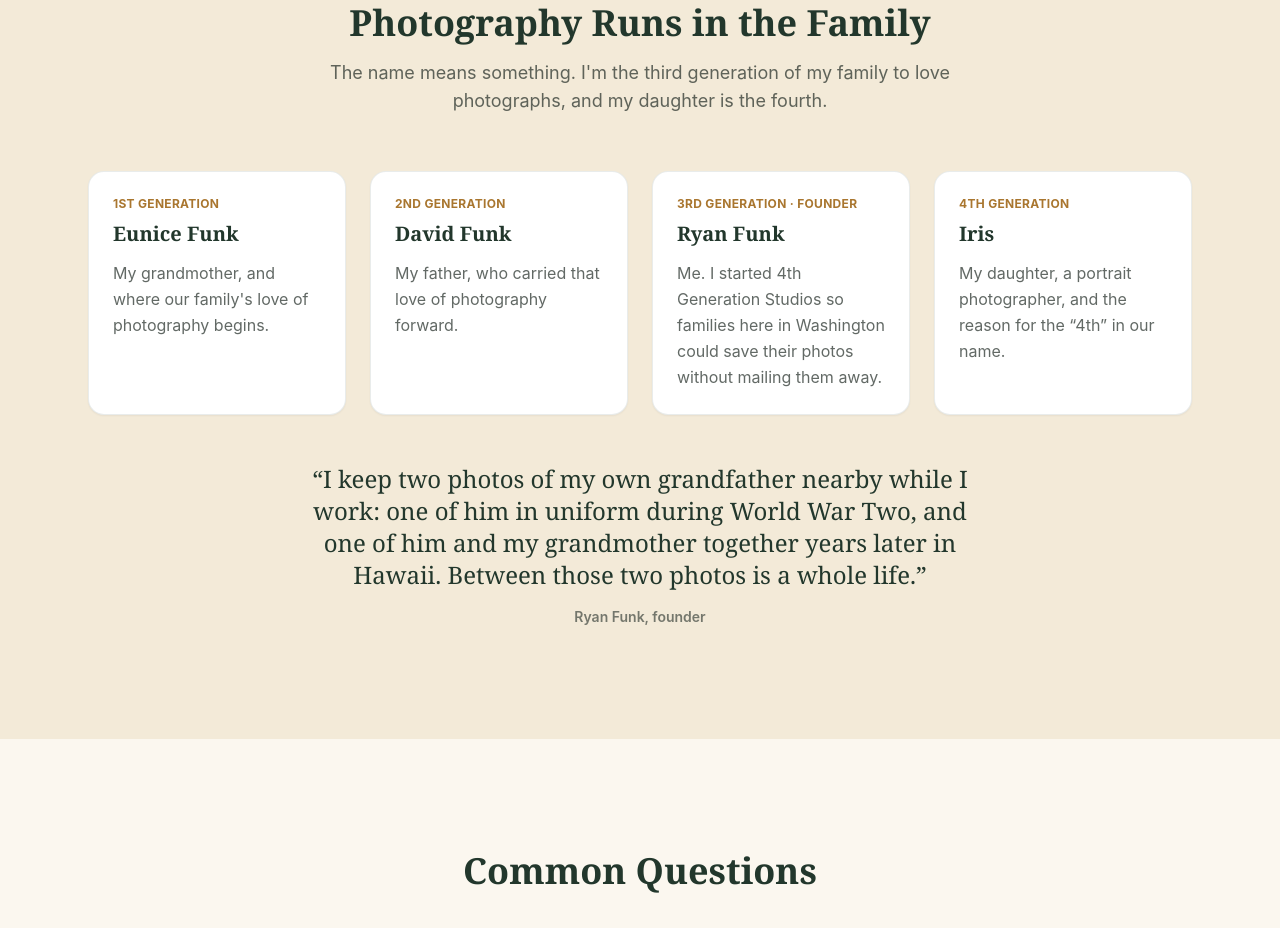
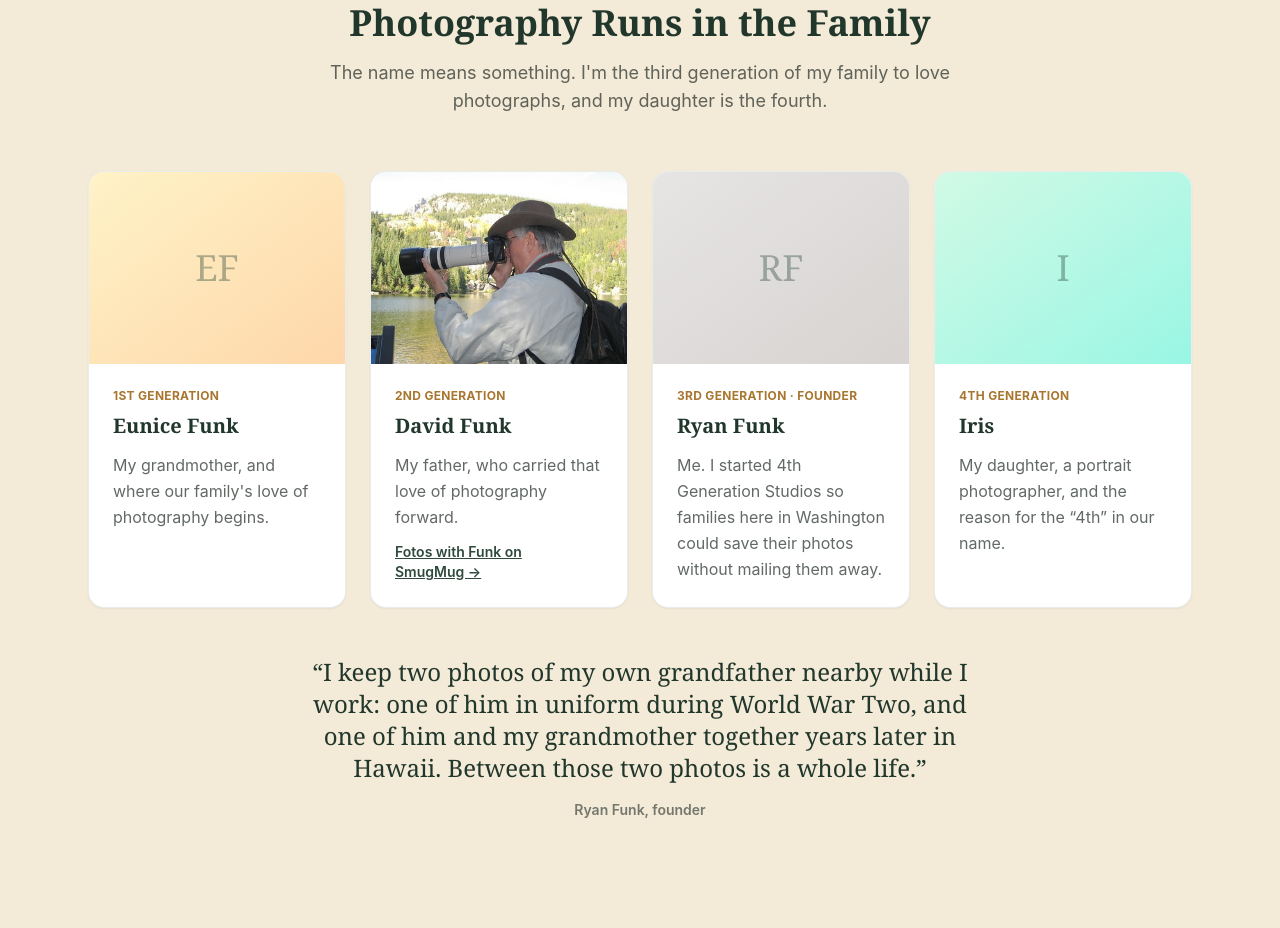
Before and after one commit to RyanFunk021/WashingtonHeritageScanning, a plain HTML site: page index.html in a window 1280 px wide. Shown: the part 4883-5811 px from the top of the page. Drawn offline with Linux system fonts and the light colour scheme.

Commit message:
Add David Funk's photo and SmugMug link to About Us
The other three generations get matching initial tiles until their
photos arrive. deploy.sh now publishes images/.

Co-Authored-By: Claude Opus 5.5 <noreply@anthropic.com>

```diff
--- a/index.html
+++ b/index.html
@@ -331,25 +331,38 @@
         <p class="mt-4 text-ink/70 text-lg">The name means something. I'm the third generation of my family to love photographs, and my daughter is the fourth.</p>
       </div>
       <div class="mt-14 grid sm:grid-cols-2 lg:grid-cols-4 gap-6">
-        <div class="bg-white rounded-2xl border border-forest/10 p-6 shadow-sm">
+        <div class="bg-white rounded-2xl border border-forest/10 shadow-sm overflow-hidden">
+          <div class="aspect-[4/3] bg-gradient-to-br from-amber-100 to-orange-200 flex items-center justify-center font-display text-4xl text-forest/40" aria-hidden="true">EF</div>
+          <div class="p-6">
             <p class="text-xs font-bold uppercase tracking-wide text-brass">1st generation</p>
             <h3 class="mt-2 font-display text-xl font-bold text-forestdark">Eunice Funk</h3>
             <p class="mt-3 text-ink/70 leading-relaxed">My grandmother, and where our family's love of photography begins.</p>
           </div>
-        <div class="bg-white rounded-2xl border border-forest/10 p-6 shadow-sm">
+        </div>
+        <div class="bg-white rounded-2xl border border-forest/10 shadow-sm overflow-hidden">
+          <img src="images/david-funk.jpg" width="400" height="300" loading="lazy" class="w-full aspect-[4/3] object-cover" alt="David Funk photographing with a long telephoto lens beside a mountain lake">
+          <div class="p-6">
             <p class="text-xs font-bold uppercase tracking-wide text-brass">2nd generation</p>
             <h3 class="mt-2 font-display text-xl font-bold text-forestdark">David Funk</h3>
             <p class="mt-3 text-ink/70 leading-relaxed">My father, who carried that love of photography forward.</p>
+            <a href="https://fotoswithfunk.smugmug.com/" target="_blank" rel="noopener" class="mt-3 inline-block text-sm font-semibold text-forest underline hover:text-terracotta focus-ring rounded-md">Fotos with Funk on SmugMug&nbsp;&rarr;</a>
           </div>
-        <div class="bg-white rounded-2xl border border-forest/10 p-6 shadow-sm">
+        </div>
+        <div class="bg-white rounded-2xl border border-forest/10 shadow-sm overflow-hidden">
+          <div class="aspect-[4/3] bg-gradient-to-br from-stone-200 to-stone-300 flex items-center justify-center font-display text-4xl text-forest/40" aria-hidden="true">RF</div>
+          <div class="p-6">
             <p class="text-xs font-bold uppercase tracking-wide text-brass">3rd generation &middot; Founder</p>
             <h3 class="mt-2 font-display text-xl font-bold text-forestdark">Ryan Funk</h3>
             <p class="mt-3 text-ink/70 leading-relaxed">Me. I started 4th Generation Studios so families here in Washington could save their photos without mailing them away.</p>
           </div>
-        <div class="bg-white rounded-2xl border border-forest/10 p-6 shadow-sm">
+        </div>
+        <div class="bg-white rounded-2xl border border-forest/10 shadow-sm overflow-hidden">
+          <div class="aspect-[4/3] bg-gradient-to-br from-emerald-100 to-teal-200 flex items-center justify-center font-display text-4xl text-forest/40" aria-hidden="true">I</div>
+          <div class="p-6">
             <p class="text-xs font-bold uppercase tracking-wide text-brass">4th generation</p>
             <h3 class="mt-2 font-display text-xl font-bold text-forestdark">Iris</h3>
             <p class="mt-3 text-ink/70 leading-relaxed">My daughter, a portrait photographer, and the reason for the &ldquo;4th&rdquo; in our name.</p>
+          </div>
         </div>
       </div>
       <figure class="mt-12 max-w-2xl mx-auto text-center">
```
Also changed, not shown: images/david-funk.jpg (added), styles.css, 3 other files. Lines whose indentation alone changed are shown as unchanged.
